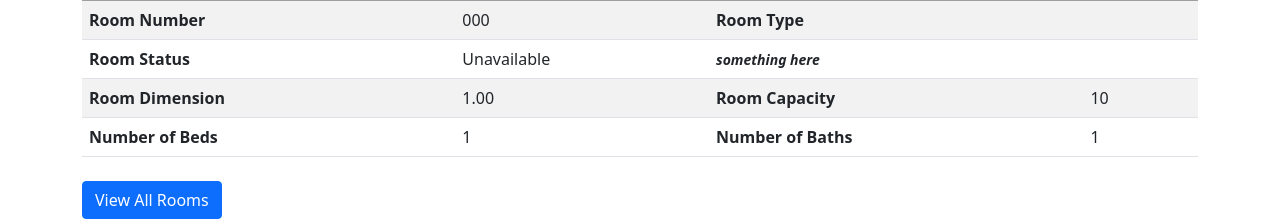
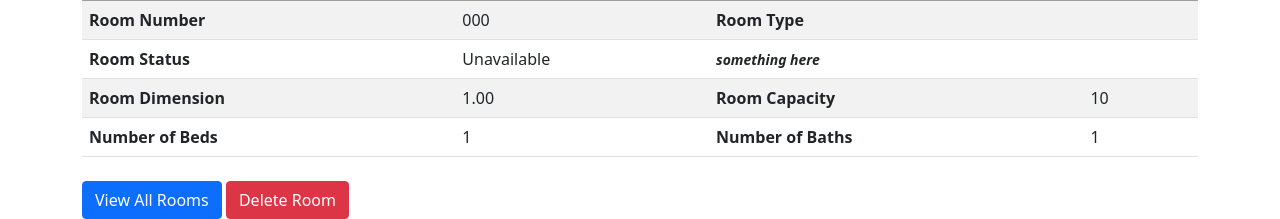
Before and after one commit to QuameOphory/hotelmanagementsystem, a Django app: page /rooms/#/ in a window 1280 px wide. Shown: the part 896-1115 px from the top of the page. Run offline with Django 4.2, Linux system fonts and the light colour scheme; data comes from the database, SQL or seed files in the repository; both versions use the stored data as it was after the commit; tables that the repository leaves empty hold one stand-in row (values such as "Sample post"); grey boxes are pictures that could not be loaded.

Commit message:
add room deletion feature

```diff
--- a/hotel/urls.py
+++ b/hotel/urls.py
@@ -1,8 +1,9 @@
 from django.urls import path
-from .views import RoomListView, RoomCreateView, RoomDetailView
+from .views import RoomListView, RoomCreateView, RoomDeleteView, RoomDetailView
 
 urlpatterns = [
     path('', RoomListView.as_view(), name='room_list'),
     path('add/', RoomCreateView.as_view(), name='room_create'),
     path('<slug>/', RoomDetailView.as_view(), name='room_detail'),
+    path('<slug>/delete', RoomDeleteView.as_view(), name='room_delete'),
 ]
--- a/hotel/views.py
+++ b/hotel/views.py
@@ -1,5 +1,5 @@
 from gc import get_objects
-from django.urls import reverse
+from django.urls import reverse, reverse_lazy
 from django.shortcuts import render
 from django.views import generic
 from .models import Room
@@ -35,3 +35,10 @@ class RoomDetailView(generic.DetailView):
     slug_field = 'roomnumber_url'
     context_object_name = 'room'
     template_name = 'rooms/roomdetail.html'
+
+
+class RoomDeleteView(generic.DeleteView):
+    model = Room
+    slug_field = 'roomnumber_url'
+    context_object_name = 'room'
+    success_url = reverse_lazy('room_list')
--- a/templates/rooms/roomdetail.html
+++ b/templates/rooms/roomdetail.html
@@ -72,5 +72,6 @@
     </div>
     <div class="room-list">
         <a href="{% url 'room_list' %}"><button class="btn btn-primary">View All Rooms</button></a>
+        <a href="{% url 'room_delete' room.roomnumber_url %}"><button class="btn btn-danger">Delete Room</button></a>
     </div>
 {% endblock content %}
```
Also changed, not shown: templates/hotel/room_confirm_delete.html (added, +12 -0 lines), db.sqlite3, templates/rooms/roomdelete.html (added).
